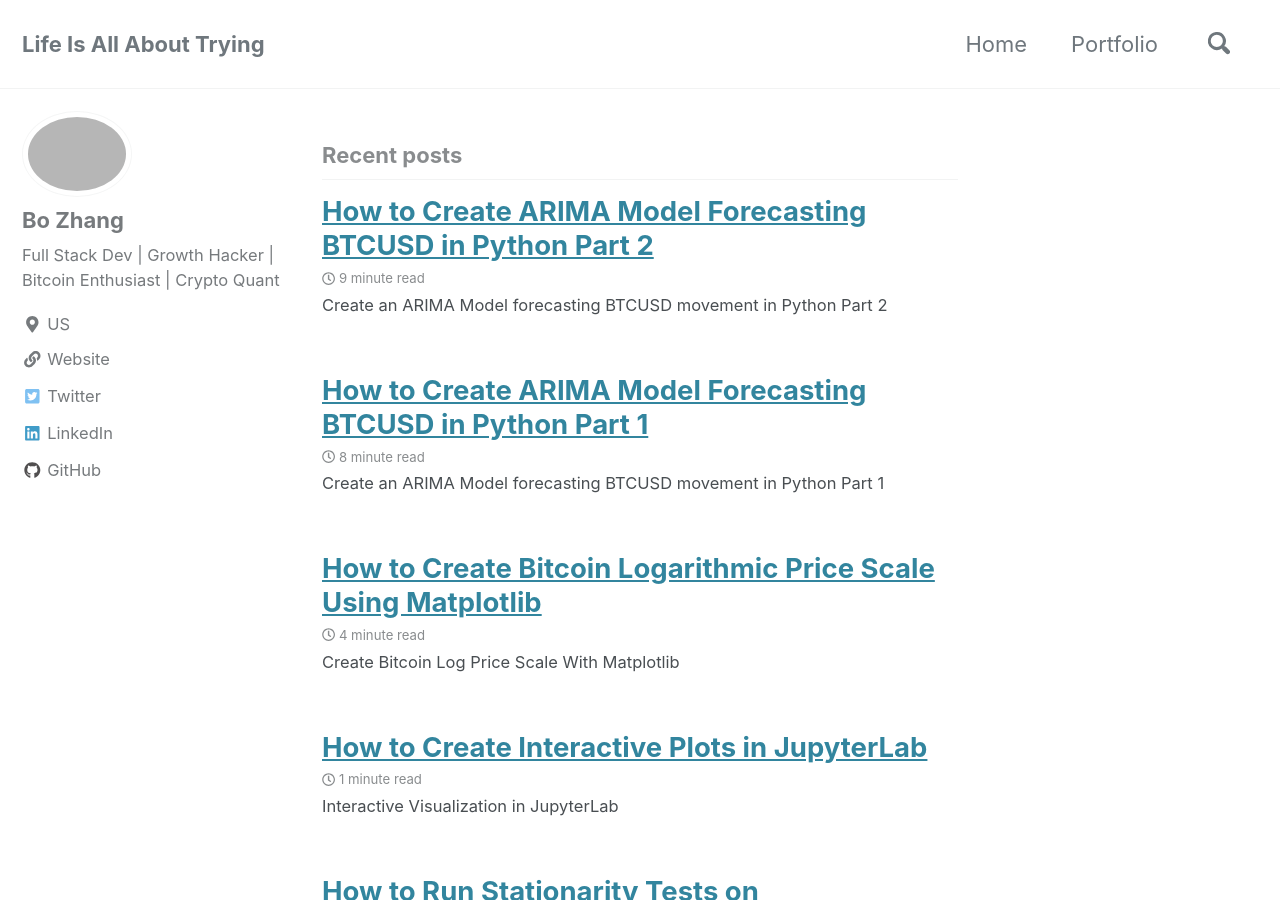
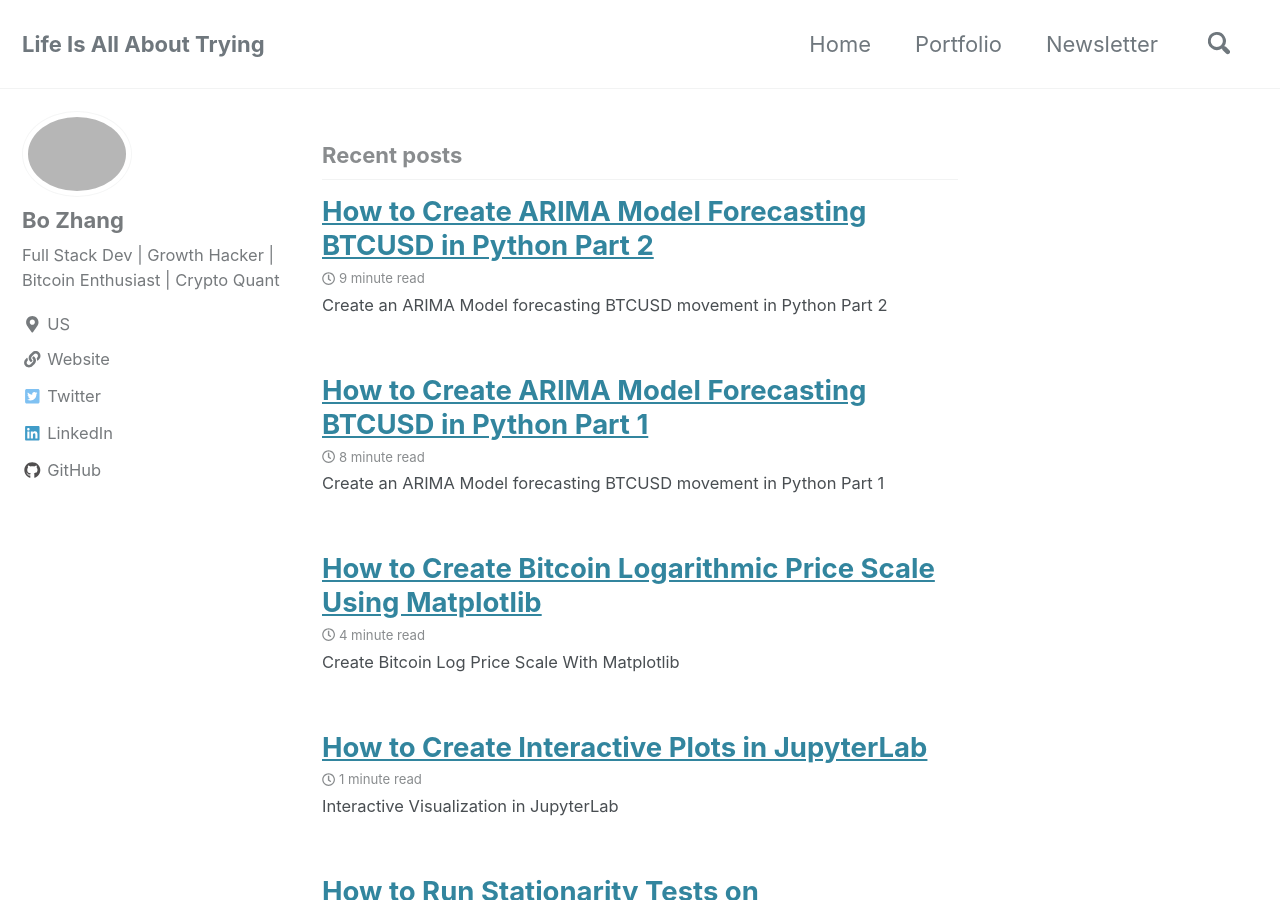
Before and after one commit to 0xboz/blog, a Jekyll site: the page built from index.html, in a window 1280 px wide and 900 px high. Built offline with Jekyll 4.4.1, drawn with Linux system fonts in a browser that asks for light colours; cached includes are drawn as plain includes; nearby versions of some CDN libraries; the list of posts is cut into pages by our own code; comment, search, counter and statistics services are not loaded.

Commit message:
Added newsletter

```diff
--- a/_data/navigation.yml
+++ b/_data/navigation.yml
@@ -4,6 +4,8 @@ main:
     url: https://0xboz.github.io/
   - title: "Portfolio"
     url: https://0xboz.github.io/#portfolio
+  - title: "Newsletter"
+    url: http://eepurl.com/gxmy39
   # - title: "Sample Posts"
   #   url: /year-archive/
   # - title: "Sample Collections"
```
